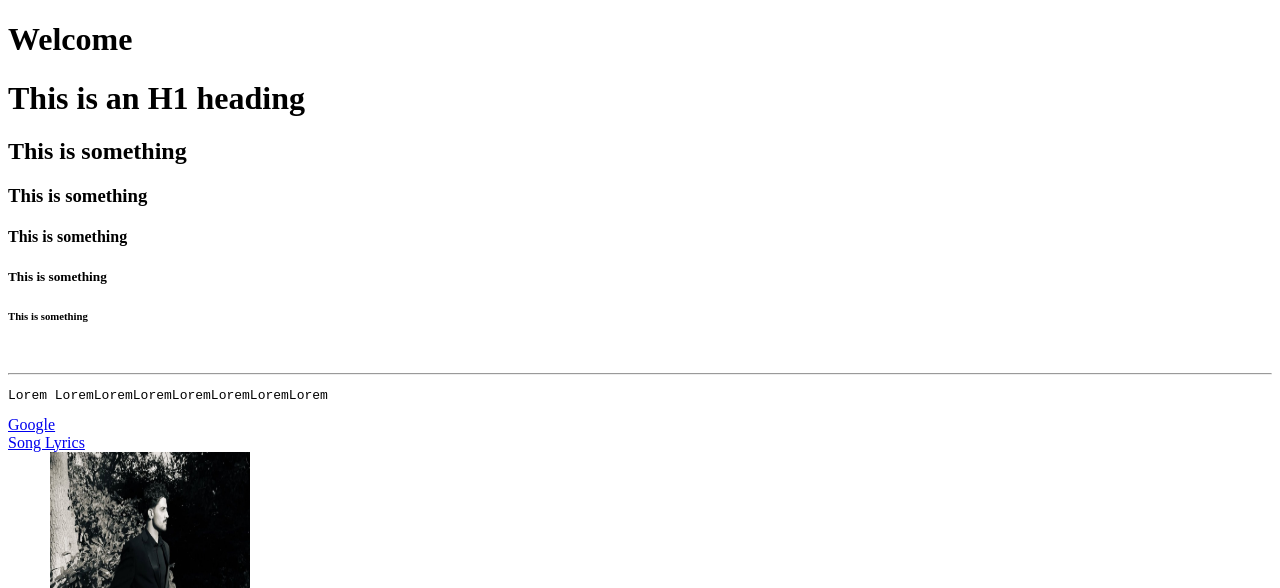
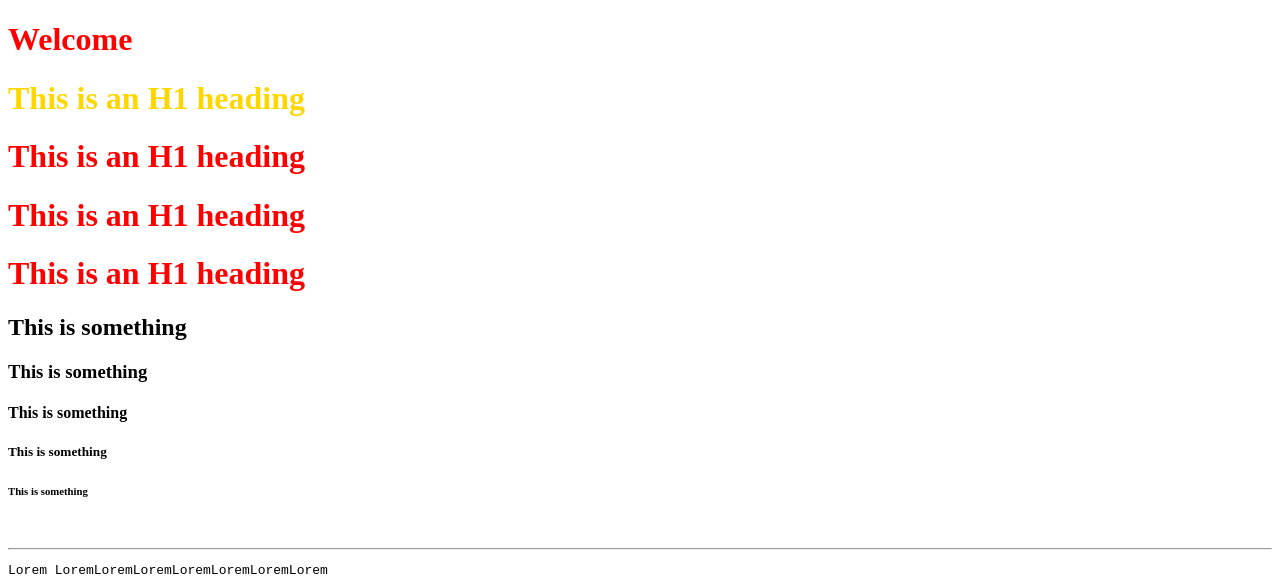
Before and after one commit to skeptre/webdevtest, a plain HTML site: page index.html in a window 1280 px wide. Shown: the top 588 px of the page. Drawn offline with Linux system fonts and the light colour scheme.

Commit message:
First commit
Took 22 minutes

```diff
--- a/index.html
+++ b/index.html
@@ -3,11 +3,15 @@
   <head>
     <title>My First Website</title>
     <link rel="icon" type="image/png" href="Media/favicon.png" />
+    <link rel="stylesheet" href="styles.css" />
   </head>
   <body>
     <header>
       <h1>Welcome</h1>
     </header>
+    <h1 id="oNe" class="one">This is an H1 heading</h1>
+    <h1 id="2" class="two">This is an H1 heading</h1>
+    <h1 id="3" class="three">This is an H1 heading</h1>
     <h1>This is an H1 heading</h1>
     <h2>This is something</h2>
     <h3>This is something</h3>
--- /dev/null
+++ b/styles.css
@@ -0,0 +1,11 @@
+h1 {
+    color: red;
+}
+
+/*.one {*/
+/*    color: blue;*/
+/*}*/
+
+#oNe {
+    color: gold;
+}
```
